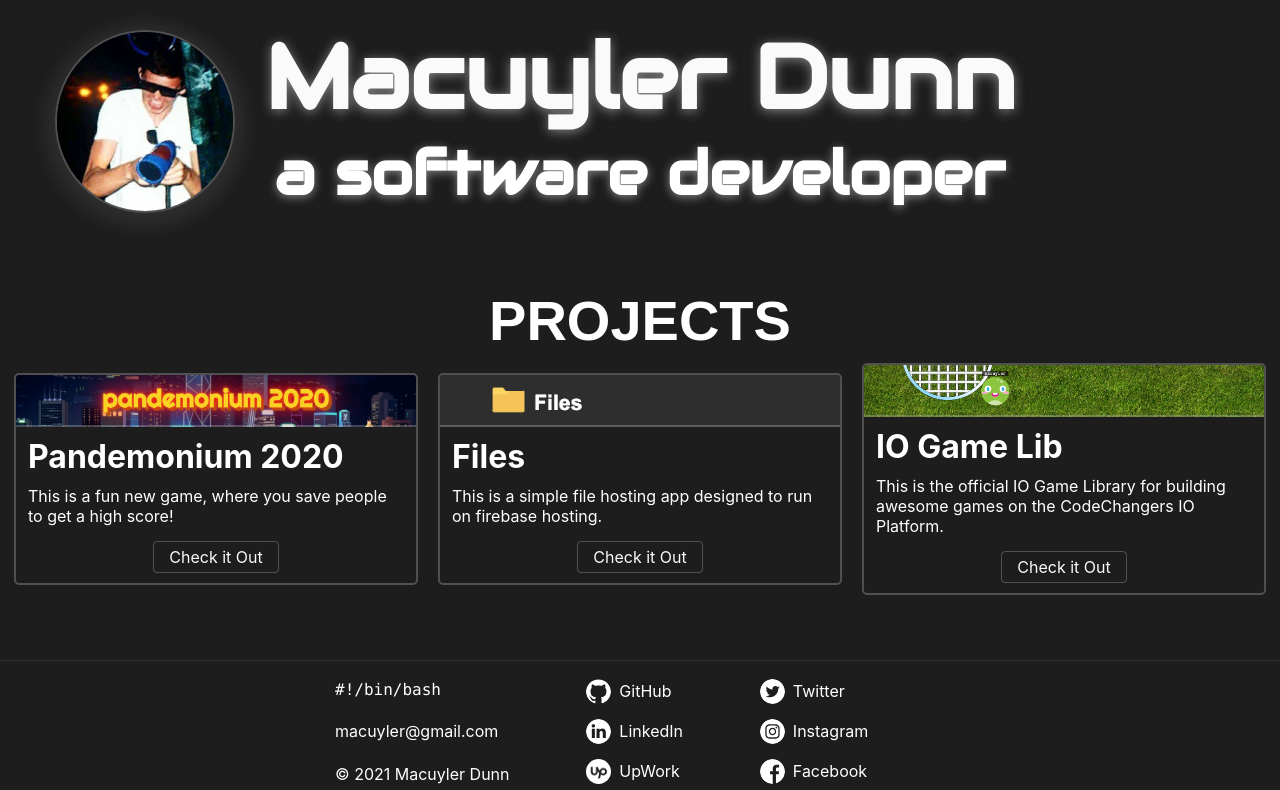
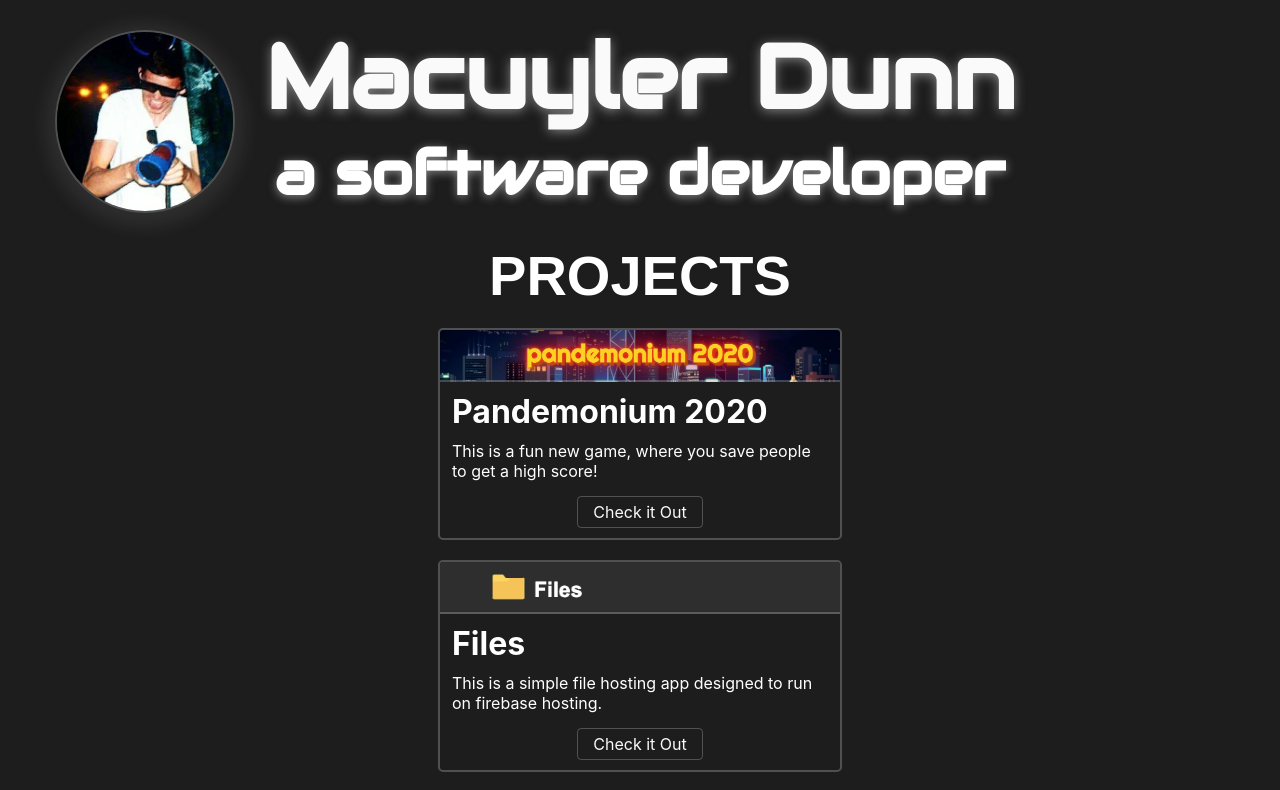
Before and after one commit to macuyler/site, a React (Create React App) app: page / in a window 1280 px wide. Shown: the top 790 px of the page. Built offline with nearby package versions, Linux system fonts and the light colour scheme; a web font is replaced by a local one.

Commit message:
Add break points

```diff
--- a/src/components/Content.js
+++ b/src/components/Content.js
@@ -1,4 +1,5 @@
 import { createUseStyles } from 'react-jss'
+import { bp } from '../utils/helpers.js'
 import pandem from '../assets/img/project1.png'
 import files from '../assets/img/project2.png'
 import lib from '../assets/img/project3.png'
@@ -48,6 +49,7 @@ const useStyles = createUseStyles({
 	content: {
 		animation: 'fadeInNext 2.5s ease',
 		color: '#fff',
+		margin: '10px 0 25px 0',
 		'& h3': {
 			fontFamily: "'Bungee Hairline', sans-serif",
 			fontSize: '3.5rem',
@@ -57,6 +59,9 @@ const useStyles = createUseStyles({
 	row: {
 		flexDirection: 'row',
 		margin: '10px 0',
+		[bp(1300)]: {
+			flexDirection: 'column',
+		},
 	},
 	project: {
 		width: 400,
@@ -92,6 +97,9 @@ const useStyles = createUseStyles({
 		'& a:hover': {
 			backgroundColor: 'hsla(0, 0%, 100%, 0.08)',
 		},
+		[bp(1300)]: {
+			margin: '10px 0',
+		},
 	},
 })
 
--- a/src/components/Home.js
+++ b/src/components/Home.js
@@ -19,7 +19,7 @@ function Home() {
 const useStyles = createUseStyles({
 	wrapper: {
 		width: '100%',
-		height: '100vh',
+		minHeight: '100vh',
 		overflow: 'hidden',
 		display: 'flex',
 		flexDirection: 'column',
--- /dev/null
+++ b/src/utils/helpers.js
@@ -0,0 +1,3 @@
+export const bp = (size, up=false) => up ?
+				`@media only screen and (min-width: ${size}px)` :
+				`@media only screen and (max-width: ${size}px)`
```
